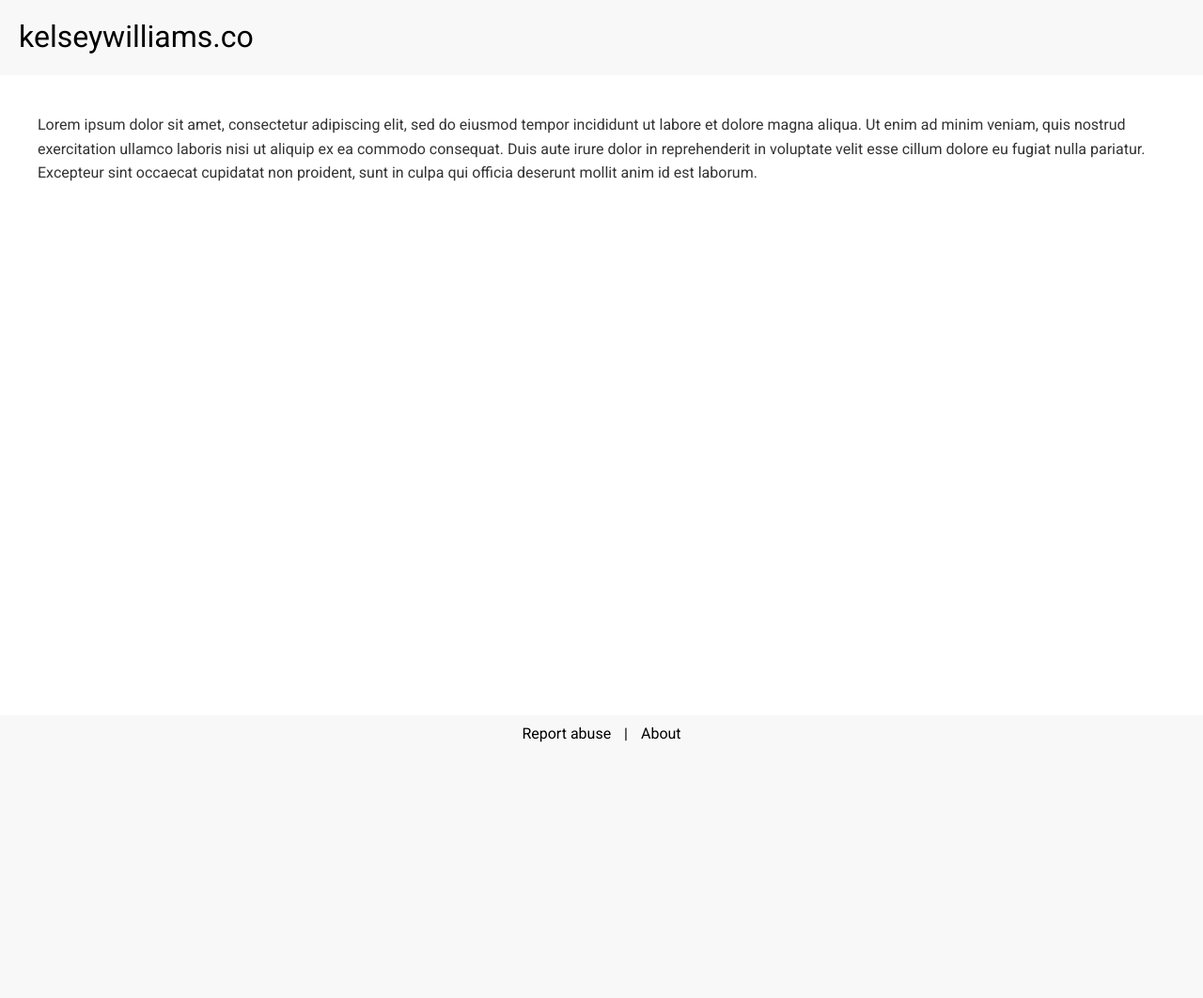
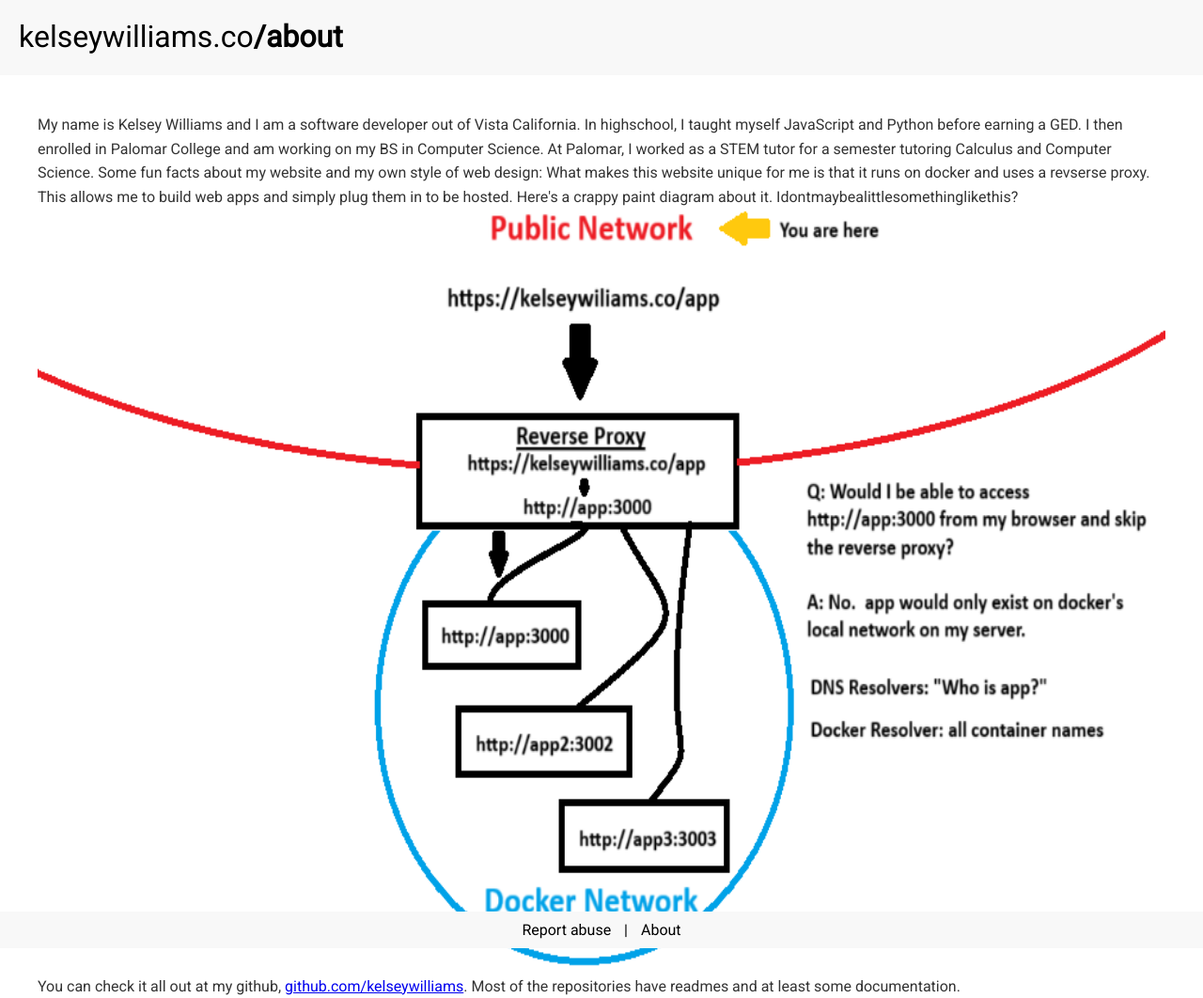
Before and after one commit to kelseywilliams/kelseywilliams.co, a PHP site: page /about.html in a window 1280 px wide. Shown: the whole page at 94% size. Before the commit the page ends 790 px from the top, so only its background shows below. Run offline with PHP 8.4, Linux system fonts and the light colour scheme.

Commit message:
Added about page and style updates

```diff
--- a/home/public/about.html
+++ b/home/public/about.html
@@ -13,7 +13,7 @@
     <!-- The header remains at the top -->
     <header>
         <div class="logo">
-            <a href="/" style="color: inherit; text-decoration:none">kelseywilliams.co</a>
+            <a href="/" style="color: inherit; text-decoration:none">kelseywilliams.co</a><span class="page">/about</span>
         </div>
     </header>
 
@@ -22,7 +22,7 @@
         <div class="container">
             <div class="left-section">
                 <p>
-                    Lorem ipsum dolor sit amet, consectetur adipiscing elit, sed do eiusmod tempor incididunt ut labore et dolore magna aliqua. Ut enim ad minim veniam, quis nostrud exercitation ullamco laboris nisi ut aliquip ex ea commodo consequat. Duis aute irure dolor in reprehenderit in voluptate velit esse cillum dolore eu fugiat nulla pariatur. Excepteur sint occaecat cupidatat non proident, sunt in culpa qui officia deserunt mollit anim id est laborum.
+                    My name is Kelsey Williams and I am a software developer out of Vista California. In highschool, I taught myself JavaScript and Python before earning a GED. I then enrolled in Palomar College and am working on my BS in Computer Science. At Palomar, I worked as a STEM tutor for a semester tutoring Calculus and Computer Science.  Some fun facts about my website and my own style of web design: What makes this website unique for me is that it runs on docker and uses a revserse proxy. This allows me to build web apps and simply plug them in to be hosted.  Here's a crappy paint diagram about it.  Idontmaybealittlesomethinglikethis? </p> <img style="width:100%;height:100%" src="assets/Untitled.png"><p> You can check it all out at my github, <a href="https://github.com/kelseywilliams">github.com/kelseywilliams</a>.  Most of the repositories have readmes and at least some documentation.
                 </p>
             </div>
         </div>
--- a/home/public/input.html
+++ b/home/public/input.html
@@ -16,6 +16,7 @@
         <div class="logo">
             <a href="/" style="color: inherit; text-decoration:none">kelseywilliams.co</a>
         </div>
+        <span class="page">/I/O</span>
     </header>
 
     <!-- Main content -->
--- a/home/public/stylesheets/main.css
+++ b/home/public/stylesheets/main.css
@@ -18,9 +18,18 @@ header {
     padding: 20px;
 }
 
-header .logo {
+header .logo{
     font-size: 32px;
     color: #000; /* Black text */
+}
+header .logo:hover {
+    color:orange;
+    font-size: 34px;
+}
+.page {
+    font-size: 32px;
+    color: #000; /* Black text */
+    font-weight:bold;
 }
 
 /* Main Content Styling */
```
Also changed, not shown: home/app.js (+2 -17 lines), home/public/assets/Untitled.png (added).
